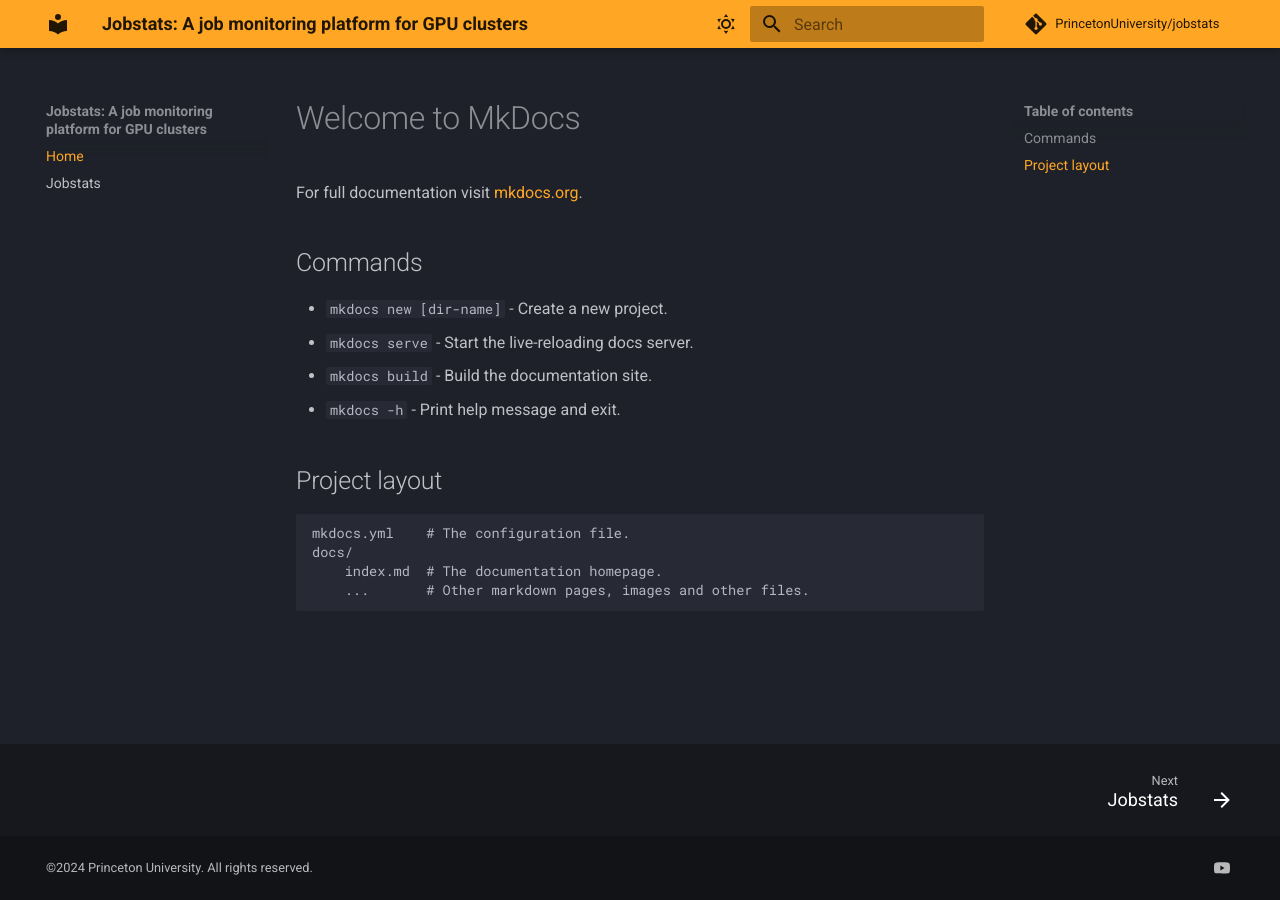
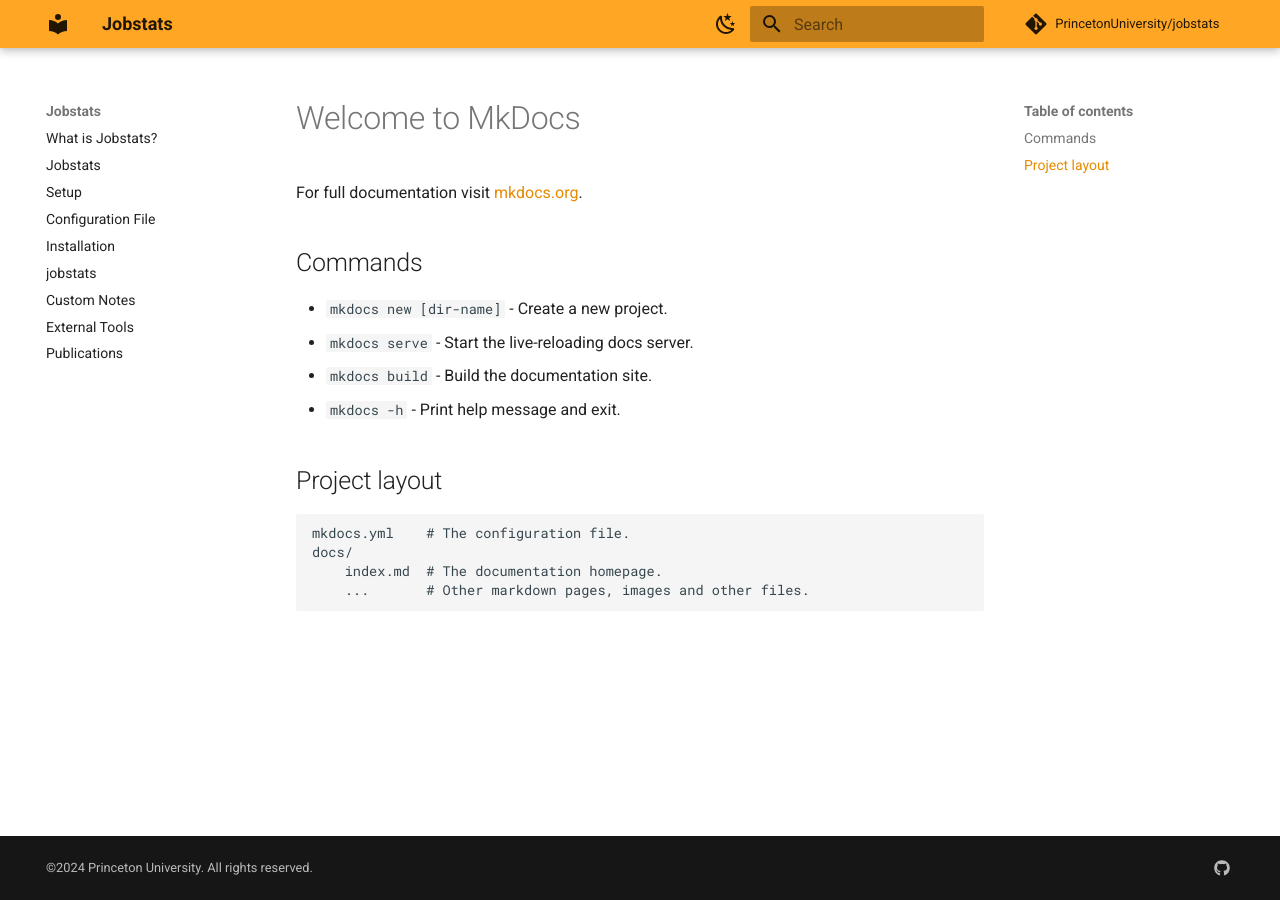
Before and after one commit to PrincetonUniversity/jobstats, an MkDocs documentation site: the page built from docs/index.md, in a window 1280 px wide. Built offline with MkDocs 1.6.1 and Material for MkDocs 9.7.7, drawn with Linux system fonts in a browser that asks for light colours; comment, search, counter and statistics services are not loaded.

Commit message:
Update mkdocs.yml

```diff
--- a/mkdocs.yml
+++ b/mkdocs.yml
@@ -1,29 +1,37 @@
-site_name: "Jobstats: A job monitoring platform for GPU clusters"
+site_name: "Jobstats"
 site_url: https://princetonuniversity.github.io/jobstats/
 repo_url: "https://github.com/PrincetonUniversity/jobstats"
 repo_name: PrincetonUniversity/jobstats
 nav:
-  - Home: index.md
+  - What is Jobstats?: what_is.md
   - Jobstats: jobstats.md
+  - Setup: setup.md
+  - Configuration File: configuration.md
+  - Installation: installation.md
+  - jobstats: using_jobstats.md
+  - Custom Notes: notes.md
+  - External Tools: external_tools.md
+  - Publications: publications.md
+
 theme:
   name: material
   features:
     - navigation.footer
   palette:
-    # Dark Mode
+    # light mode
+    - scheme: default
+      toggle:
+        icon: material/weather-night
+        name: Light mode
+      primary: orange
+      accent: blue
+    # dark mode
     - scheme: slate
       toggle:
         icon: material/weather-sunny
         name: Dark mode
       primary: orange
       accent: deep purple
-    # Light Mode
-    - scheme: default
-      toggle:
-        icon: material/weather-night
-        name: Light mode
-      primary: orange
-      accent: blue
 markdown_extensions:
   - admonition
   - pymdownx.details
@@ -37,8 +45,8 @@
 
 extra:
   social:
-    - icon: simple/youtube
-      link: www.princeton.edu
+    - icon: fontawesome/brands/github
+      link: https://github.com/PrincetonUniversity/jobstats
   generator: false
 
 copyright: "&copy;2024 Princeton University. All rights reserved."
```
